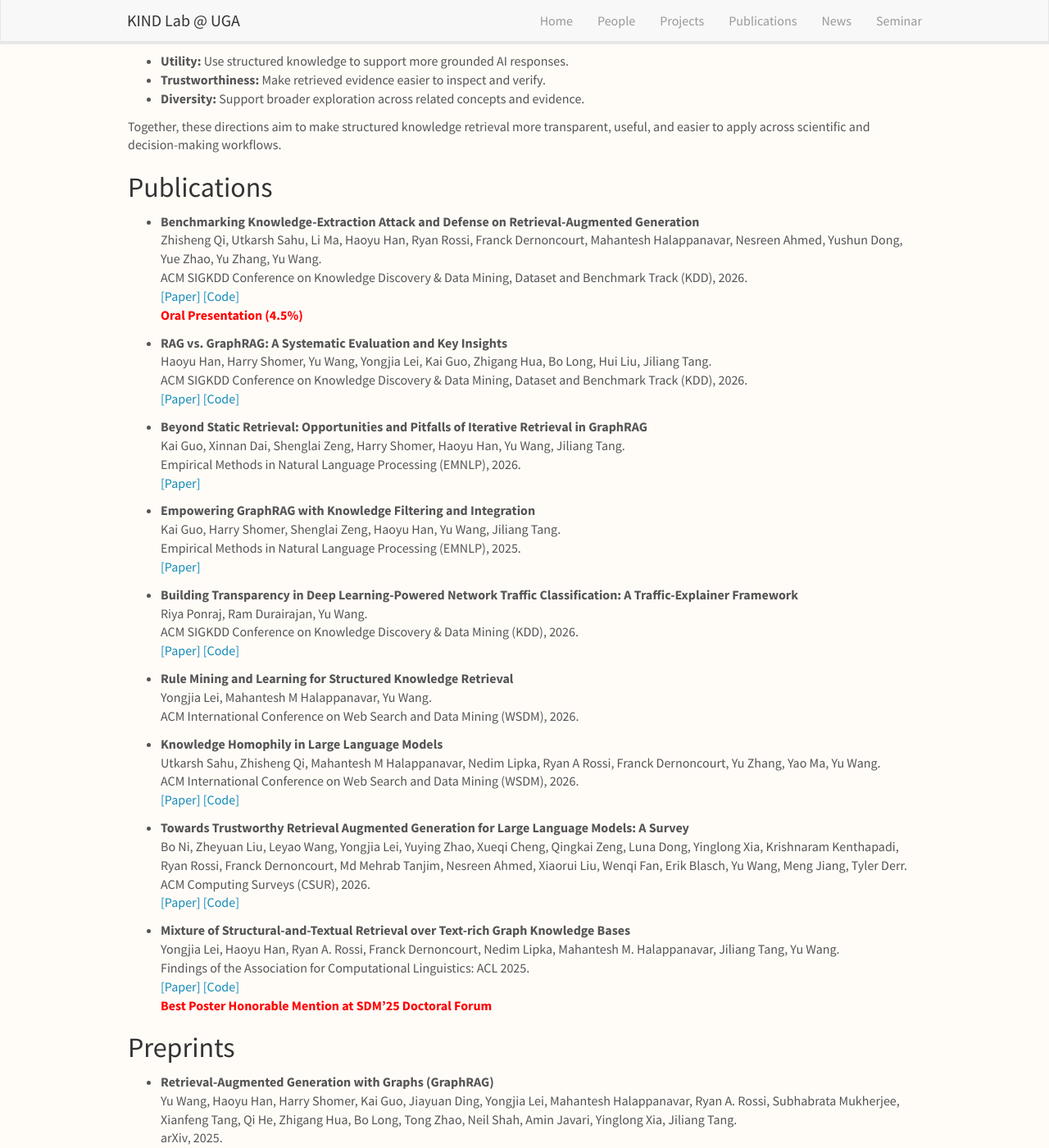
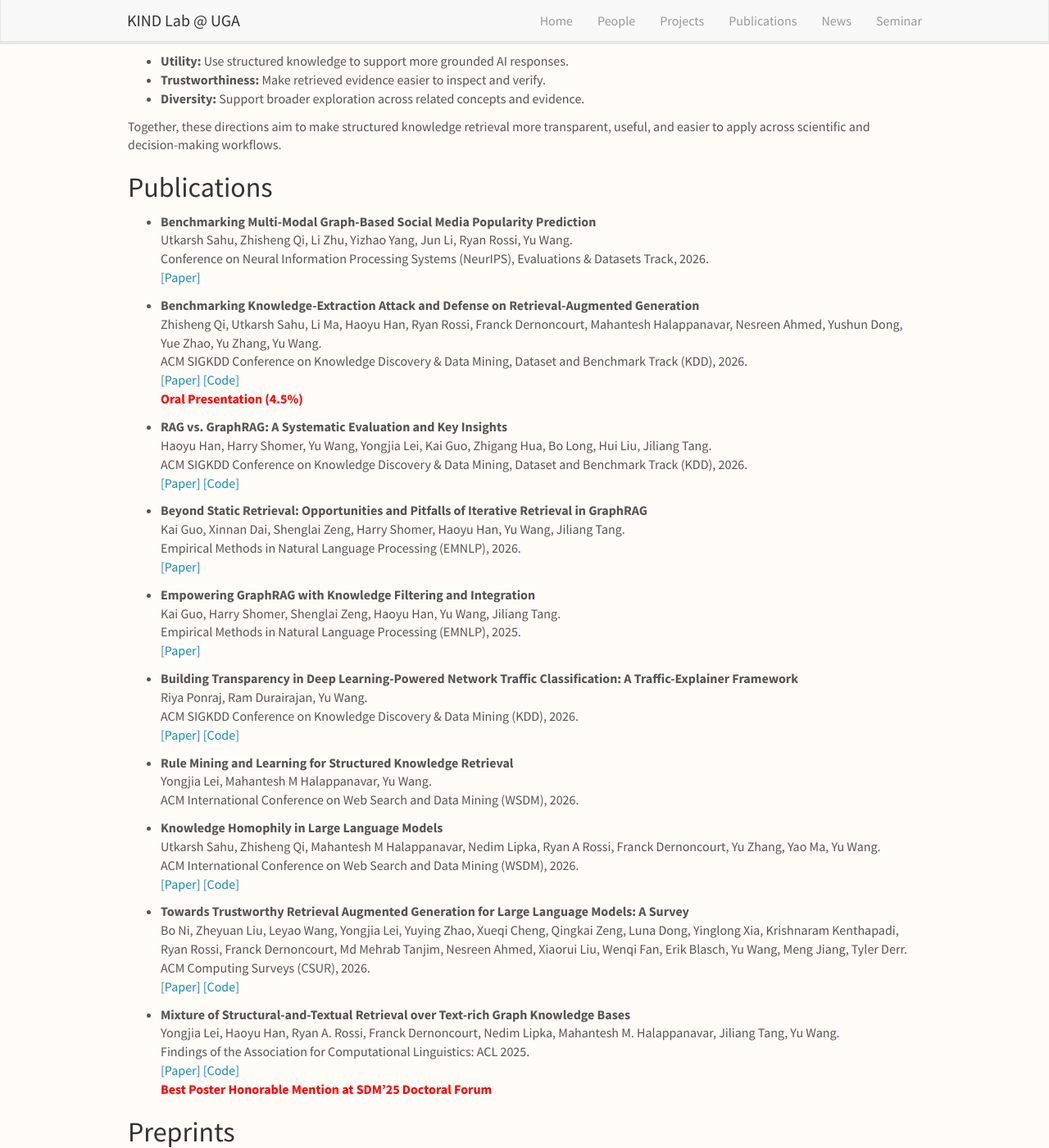
Before and after one commit to KINDLab-Fly/KINDLab-Fly.github.io, a Jekyll site: the page built from _pages/projects/nsf-III-GraphRAG.md, in a window 1280 px wide and 1400 px high, scrolled down 613 px. Shown: the whole window at 82% size. Built offline with Jekyll 4.4.1, drawn with Linux system fonts in a browser that asks for light colours; nearby versions of some CDN libraries; some of the changed text lies outside the part shown.

Commit message:
Announce NeurIPS 2026 E&D paper acceptance

```diff
--- a/_data/news.yml
+++ b/_data/news.yml
@@ -1,3 +1,6 @@
+- date: 09/2026
+  headline: "📚 Our paper, <a href=\"https://arxiv.org/abs/2606.27539\" target=\"_blank\" rel=\"noopener noreferrer\">Benchmarking Multi-Modal Graph-Based Social Media Popularity Prediction</a>, has been accepted at the NeurIPS 2026 Evaluations &amp; Datasets Track. Congratulations, Utkarsh!"
+
 - date: 09/2026
   headline: "📚 Our work with high-school student <a href=\"https://www.linkedin.com/in/ameliewei\" target=\"_blank\" rel=\"noopener noreferrer\">Amelie Wei</a>, <a href=\"https://mediasia.iafor.org/\" target=\"_blank\" rel=\"noopener noreferrer\">Engagement Effects of User-Generated vs Corporate Aesthetics in Fast-Food Instagram Marketing</a>, has been accepted for presentation at MediAsia2026!"
 
--- a/_pages/projects/nsf-III-GraphRAG.md
+++ b/_pages/projects/nsf-III-GraphRAG.md
@@ -23,6 +23,11 @@ The project studies evidence-guided reasoning with structured knowledge, includi
 Together, these directions aim to make structured knowledge retrieval more transparent, useful, and easier to apply across scientific and decision-making workflows.
 
 ## Publications
+
+- **Benchmarking Multi-Modal Graph-Based Social Media Popularity Prediction**\
+Utkarsh Sahu, Zhisheng Qi, Li Zhu, Yizhao Yang, Jun Li, Ryan Rossi, Yu Wang.\
+Conference on Neural Information Processing Systems (NeurIPS), Evaluations & Datasets Track, 2026.\
+[[Paper]](https://arxiv.org/abs/2606.27539)
 
 - **Benchmarking Knowledge-Extraction Attack and Defense on Retrieval-Augmented Generation**\
 Zhisheng Qi, Utkarsh Sahu, Li Ma, Haoyu Han, Ryan Rossi, Franck Dernoncourt, Mahantesh Halappanavar, Nesreen Ahmed, Yushun Dong, Yue Zhao, Yu Zhang, Yu Wang.\
```
Also changed, not shown: other parts of _pages/projects/nsf-III-GraphRAG.md (+0 -5 lines), _pages/publications.md (+4 -4 lines).
